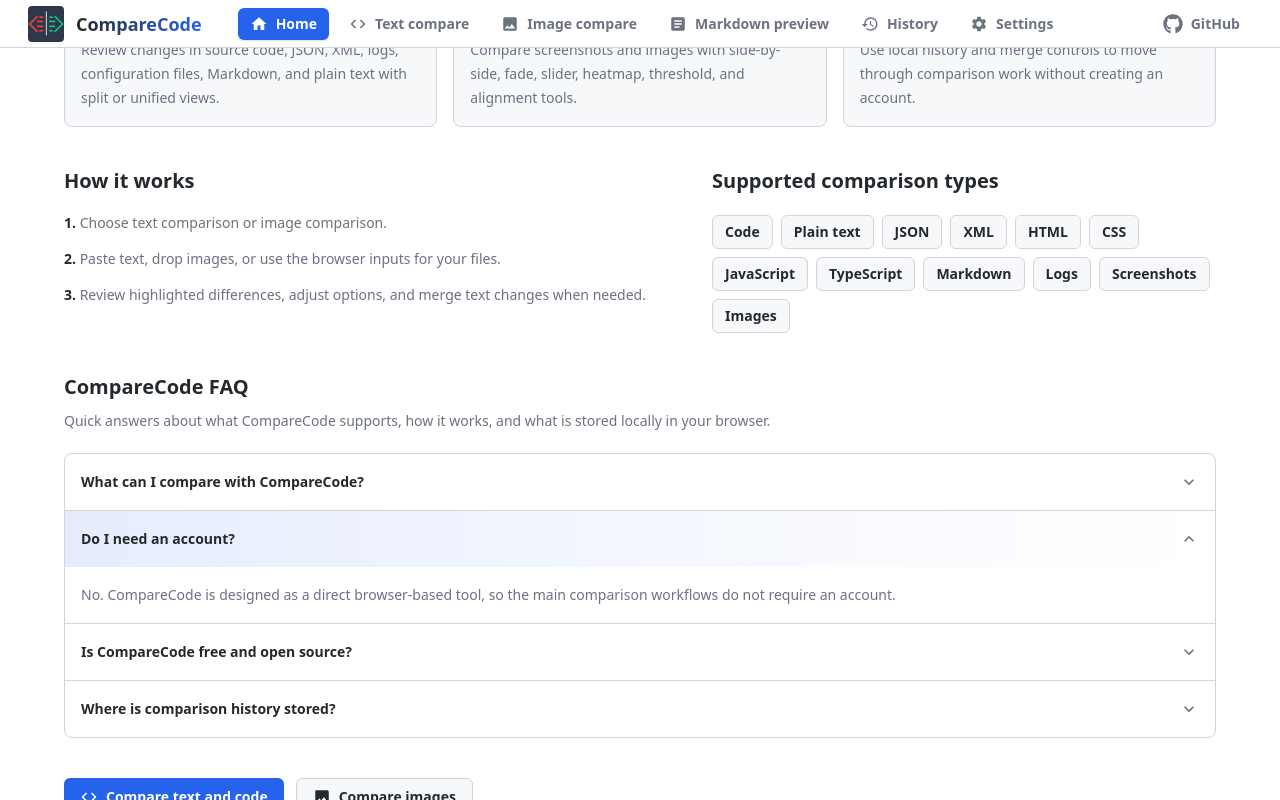
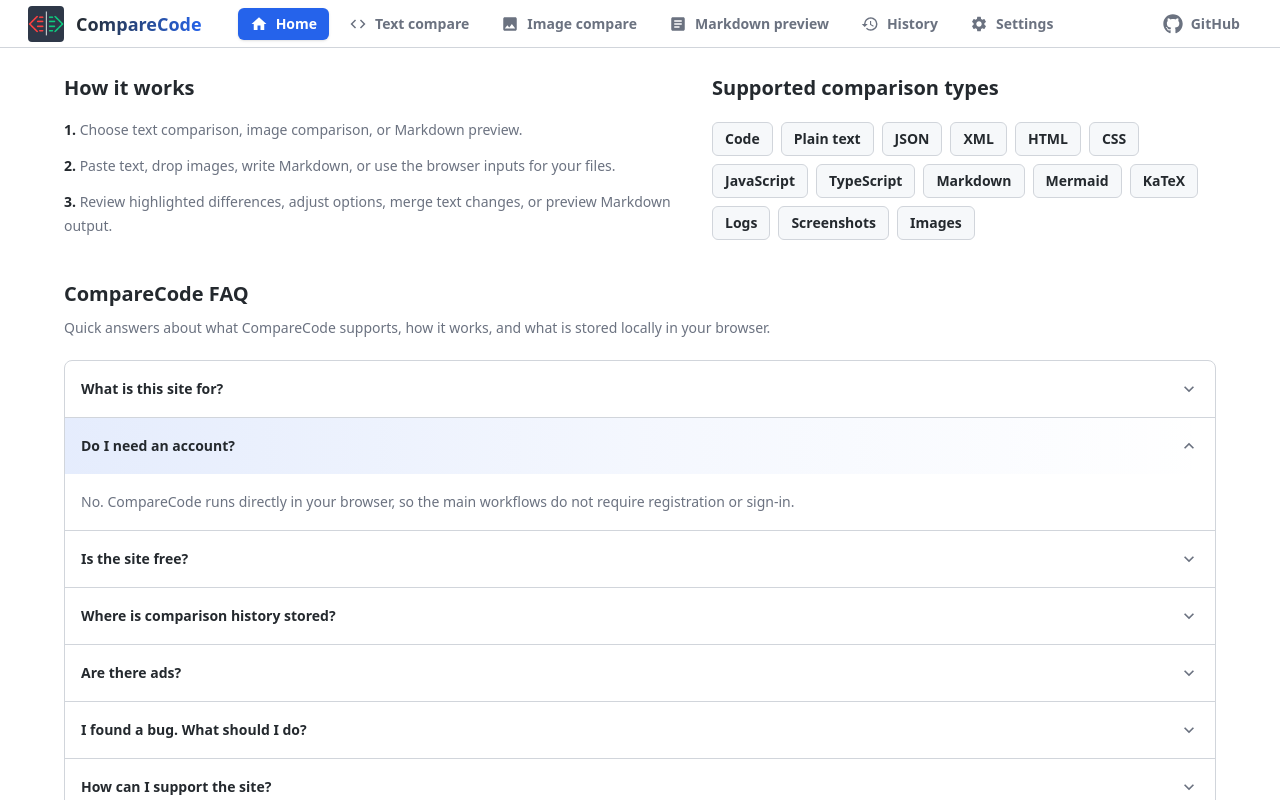
Before and after one commit to comparecode-web/comparecode-web, a Next.js app: page / in a window 1280 px wide. Both pictures are taken after a click on the button "Do I need an account?". Built offline with nearby package versions, Linux system fonts and the light colour scheme.

Commit message:
docs: update markdown seo content
Signed-off-by: Gabriel <60961939+gabrielfordevelopment@users.noreply.github.com>

```diff
--- a/app/(workspace)/page.tsx
+++ b/app/(workspace)/page.tsx
@@ -1,6 +1,6 @@
 import Image from "next/image";
 import Link from "next/link";
-import { MdCode, MdImage, MdHistory, MdSettings, MdArrowOutward } from "react-icons/md";
+import { MdArticle, MdCode, MdImage, MdHistory, MdSettings, MdArrowOutward } from "react-icons/md";
 import { JsonLd } from "@/components/seo/JsonLd";
 import { HomeSeoContent } from "@/components/seo/SeoContent";
 import { homeMetadata, softwareApplicationJsonLd } from "@/config/seo";
@@ -21,6 +21,12 @@ const QUICK_LINKS = [
     icon: MdImage,
   },
   {
+    href: "/markdown",
+    title: "Markdown preview",
+    description: "Edit Markdown with live preview",
+    icon: MdArticle,
+  },
+  {
     href: "/history",
     title: "History",
     description: "Restore recent comparisons",
@@ -33,6 +39,10 @@ const QUICK_LINKS = [
     icon: MdSettings,
   },
 ] as const;
+
+function getQuickLinkClassName(href: string): string {
+  return href === "/settings" ? "sm:col-span-2" : "";
+}
 
 export default function Home() {
   return (
@@ -55,19 +65,18 @@ export default function Home() {
                   CompareCode
                 </h1>
                 <p className="text-sm text-text-secondary sm:text-base">
-                  Free and open-source diff checking tool for code, text, and images.
+                  Free and open-source diff checking tool for code, text, images, and Markdown.
                 </p>
               </div>
             </div>
           </div>
 
           <div className="grid grid-cols-1 gap-3 sm:grid-cols-2 sm:gap-4">
-            {QUICK_LINKS.map(({ href, title, description, icon: Icon }, index) => (
+            {QUICK_LINKS.map(({ href, title, description, icon: Icon }) => (
               <Link
                 key={href}
                 href={href}
-                style={{ animationDelay: `${120 + index * 90}ms` }}
-                className="group cc-animate-fade-in-up relative flex min-h-38 flex-col justify-between overflow-hidden rounded-xl border border-border-default bg-bg-secondary p-4 transition-all duration-(--duration-medium) hover:-translate-y-1 hover:border-accent-primary hover:shadow-lg"
+                className={`group relative flex min-h-38 flex-col justify-between overflow-hidden rounded-xl border border-border-default bg-bg-secondary p-4 transition-all duration-(--duration-medium) hover:-translate-y-1 hover:border-accent-primary hover:shadow-lg ${getQuickLinkClassName(href)}`}
               >
                 <span
                   aria-hidden
--- a/app/layout.tsx
+++ b/app/layout.tsx
@@ -56,7 +56,7 @@ export const metadata: Metadata = {
   openGraph: {
     type: "website",
     siteName: SITE_NAME,
-    title: "CompareCode - Free Online Code and Image Comparison Tool",
+    title: "CompareCode - Free Online Code, Image, and Markdown Tools",
     description: defaultDescription,
     url: SITE_URL,
     images: [
@@ -70,7 +70,7 @@ export const metadata: Metadata = {
   },
   twitter: {
     card: "summary",
-    title: "CompareCode - Free Online Code and Image Comparison Tool",
+    title: "CompareCode - Free Online Code, Image, and Markdown Tools",
     description: defaultDescription,
     images: [SITE_LOGO_PATH]
   },
--- a/app/sitemap.ts
+++ b/app/sitemap.ts
@@ -22,6 +22,12 @@ export default function sitemap(): MetadataRoute.Sitemap {
       lastModified,
       changeFrequency: "weekly",
       priority: 0.8
+    },
+    {
+      url: absoluteUrl("/markdown"),
+      lastModified,
+      changeFrequency: "weekly",
+      priority: 0.8
     }
   ];
 }
--- a/components/seo/FaqAccordion.tsx
+++ b/components/seo/FaqAccordion.tsx
@@ -2,11 +2,16 @@
 
 import { useState } from "react";
 import { MdKeyboardArrowDown } from "react-icons/md";
+import { SiGithub } from "react-icons/si";
 import { cn } from "@/utils/uiHelpers";
 
 export interface FaqItem {
   question: string;
   answer: string;
+  links?: Array<{
+    href: string;
+    label: string;
+  }>;
 }
 
 interface FaqAccordionProps {
@@ -52,7 +57,23 @@ export function FaqAccordion({ items }: FaqAccordionProps) {
             </button>
             {isOpen && (
               <div id={panelId} className="px-4 py-4 text-sm leading-6 text-text-secondary">
-                {item.answer}
+                <p>{item.answer}</p>
+                {item.links && (
+                  <div className="mt-3 flex flex-wrap gap-2">
+                    {item.links.map((link) => (
+                      <a
+                        key={link.href}
+                        href={link.href}
+                        target="_blank"
+                        rel="noopener noreferrer"
+                        className="inline-flex items-center gap-1 rounded-md border border-border-default bg-bg-secondary px-2.5 py-1.5 text-xs font-semibold text-accent-primary transition-colors hover:bg-hover-overlay hover:text-accent-hover"
+                      >
+                        <SiGithub className="text-base" />
+                        <span>{link.label}</span>
+                      </a>
+                    ))}
+                  </div>
+                )}
               </div>
             )}
           </div>
--- a/components/seo/SeoContent.tsx
+++ b/components/seo/SeoContent.tsx
@@ -1,24 +1,41 @@
-import Link from "next/link";
 import type { ComponentType, ReactNode } from "react";
-import { MdCode, MdHistory, MdImage } from "react-icons/md";
+import { MdArticle, MdCode, MdHistory, MdImage } from "react-icons/md";
 import { FaqAccordion, type FaqItem } from "./FaqAccordion";
 
 const homeFaqItems: Array<FaqItem> = [
   {
-    question: "What can I compare with CompareCode?",
-    answer: "CompareCode supports text and code comparison, plus visual image comparison for screenshots, design exports, and common browser-supported image formats."
+    question: "What is this site for?",
+    answer: "You can compare text, code, and images, and you can preview and edit Markdown files."
   },
   {
     question: "Do I need an account?",
-    answer: "No. CompareCode is designed as a direct browser-based tool, so the main comparison workflows do not require an account."
+    answer: "No. CompareCode runs directly in your browser, so the main workflows do not require registration or sign-in."
   },
   {
-    question: "Is CompareCode free and open source?",
-    answer: "Yes. CompareCode is a free and open-source project, built as a practical comparison tool for developers and technical review workflows."
+    question: "Is the site free?",
+    answer: "Yes, and it will stay free. The open-source code is available on GitHub. If you have any suggestion, feedback is welcome."
   },
   {
     question: "Where is comparison history stored?",
-    answer: "Comparison history is stored locally in your browser, so recent work can be restored without an account-based sync workflow."
+    answer: "Comparison history is stored locally in your browser's IndexedDB storage. The current Markdown draft is stored in localStorage, and Markdown undo/redo session history is stored in sessionStorage."
+  },
+  {
+    question: "Are there ads?",
+    answer: "No, and there will not be ads. The goal is to keep the interface fast, calm, and user-friendly. This site is not where I am trying to get rich."
+  },
+  {
+    question: "I found a bug. What should I do?",
+    answer: "Please report it through the GitHub repository linked below.",
+    links: [
+      { href: "https://github.com/comparecode-web/comparecode-web", label: "comparecode-web/comparecode-web" }
+    ]
+  },
+  {
+    question: "How can I support the site?",
+    answer: "Reporting bugs or sharing ideas is already a big help. You can find more information on the GitHub repository.",
+    links: [
+      { href: "https://github.com/comparecode-web/comparecode-web", label: "comparecode-web/comparecode-web" }
+    ]
   }
 ];
 
@@ -73,8 +90,8 @@ export function HomeSeoContent() {
     <SeoBand>
       <SectionHeading
         eyebrow="Browser-based comparison"
-        title="Compare code, text, and images without switching tools"
-        body="CompareCode is built for developers who need fast visual review of text changes, code diffs, screenshots, and image differences. The core workflows run in the browser and do not require an account."
+        title="Compare code, text, images, and Markdown without switching tools"
+        body="CompareCode is built for developers who need fast visual review of text changes, code diffs, screenshots, image differences, and Markdown drafts. The core workflows run in the browser and do not require an account."
       />
 
       <FeatureGrid
@@ -90,8 +107,13 @@ export function HomeSeoContent() {
             icon: MdImage
           },
           {
+            title: "Markdown preview",
+            body: "Draft Markdown with live preview, GitHub-style formatting, rich paste support, Mermaid diagrams, KaTeX formulas, and session undo/redo.",
+            icon: MdArticle
+          },
+          {
             title: "Local workflow",
-            body: "Use local history and merge controls to move through comparison work without creating an account.",
+            body: "Use local comparison history, browser draft persistence, and session history tools without creating an account.",
             icon: MdHistory
           }
         ]}
@@ -101,14 +123,14 @@ export function HomeSeoContent() {
         <div>
           <h3 className="text-xl font-bold text-text-primary">How it works</h3>
           <ol className="mt-4 grid gap-3 text-sm leading-6 text-text-secondary">
-            <li><span className="font-bold text-text-primary">1.</span> Choose text comparison or image comparison.</li>
-            <li><span className="font-bold text-text-primary">2.</span> Paste text, drop images, or use the browser inputs for your files.</li>
-            <li><span className="font-bold text-text-primary">3.</span> Review highlighted differences, adjust options, and merge text changes when needed.</li>
+            <li><span className="font-bold text-text-primary">1.</span> Choose text comparison, image comparison, or Markdown preview.</li>
+            <li><span className="font-bold text-text-primary">2.</span> Paste text, drop images, write Markdown, or use the browser inputs for your files.</li>
+            <li><span className="font-bold text-text-primary">3.</span> Review highlighted differences, adjust options, merge text changes, or preview Markdown output.</li>
           </ol>
         </div>
         <div>
           <h3 className="text-xl font-bold text-text-primary">Supported comparison types</h3>
-          <TagList items={["Code", "Plain text", "JSON", "XML", "HTML", "CSS", "JavaScript", "TypeScript", "Markdown", "Logs", "Screenshots", "Images"]} />
+          <TagList items={["Code", "Plain text", "JSON", "XML", "HTML", "CSS", "JavaScript", "TypeScript", "Markdown", "Mermaid", "KaTeX", "Logs", "Screenshots", "Images"]} />
         </div>
       </div>
 
@@ -121,17 +143,6 @@ export function HomeSeoContent() {
           <FaqAccordion items={homeFaqItems} />
         </div>
       </div>
-
-      <div className="mt-10 flex flex-col gap-3 sm:flex-row">
-        <Link href="/text" className="inline-flex items-center justify-center gap-2 rounded-md bg-accent-primary px-4 py-2 text-sm font-semibold text-white transition-colors hover:bg-accent-hover">
-          <MdCode className="text-lg" />
-          Compare text and code
-        </Link>
-        <Link href="/image" className="inline-flex items-center justify-center gap-2 rounded-md border border-border-default bg-bg-secondary px-4 py-2 text-sm font-semibold text-text-primary transition-colors hover:bg-hover-overlay">
-          <MdImage className="text-lg" />
-          Compare images
-        </Link>
-      </div>
     </SeoBand>
   );
 }
--- a/config/seo.ts
+++ b/config/seo.ts
@@ -4,7 +4,7 @@ export const SITE_URL = "https://comparecodeweb.com";
 export const SITE_NAME = "CompareCode";
 export const SITE_LOGO_PATH = "/brand/comparecode-logo.png";
 
-export const defaultDescription = "CompareCode is a free, open-source comparison tool for code, text, and images. Compare changes in your browser with local processing and no account required.";
+export const defaultDescription = "CompareCode is a free, open-source comparison tool for code, text, images, and Markdown. Compare changes, preview Markdown, and work locally in your browser with no account required.";
 
 export function absoluteUrl(path: string): string {
   if (path === "/") {
@@ -55,7 +55,7 @@ export function createPageMetadata({ title, description, path }: PageMetadataInp
 
 export const homeMetadata = createPageMetadata({
   path: "/",
-  title: "CompareCode - Free Online Code and Image Comparison Tool",
+  title: "CompareCode - Free Online Code, Image, and Markdown Tools",
   description: defaultDescription
 });
 
@@ -73,8 +73,8 @@ export const imageMetadata = createPageMetadata({
 
 export const markdownMetadata = createPageMetadata({
   path: "/markdown",
-  title: "Markdown Preview Tool - Live Markdown Renderer | CompareCode",
-  description: "Write Markdown with a live preview, local draft persistence, GitHub-style formatting, emoji shortcodes, Mermaid diagrams, and KaTeX formulas."
+  title: "Markdown Preview Tool - Live Markdown Editor and Renderer | CompareCode",
+  description: "Write Markdown with live preview, line numbers, local draft persistence, GitHub-style formatting, rich paste support, Mermaid diagrams, KaTeX formulas, and session undo/redo."
 });
 
 export const settingsMetadata = createPageMetadata({
@@ -102,6 +102,8 @@ export const softwareApplicationJsonLd = {
     "Code diff",
     "Image comparison",
     "Markdown preview",
+    "Live Markdown editor",
+    "Mermaid and KaTeX rendering",
     "Local comparison history",
     "Merge controls",
     "Image alignment"
```
Also changed, not shown: 1 other file (tests, documents, lock files or other folders).
